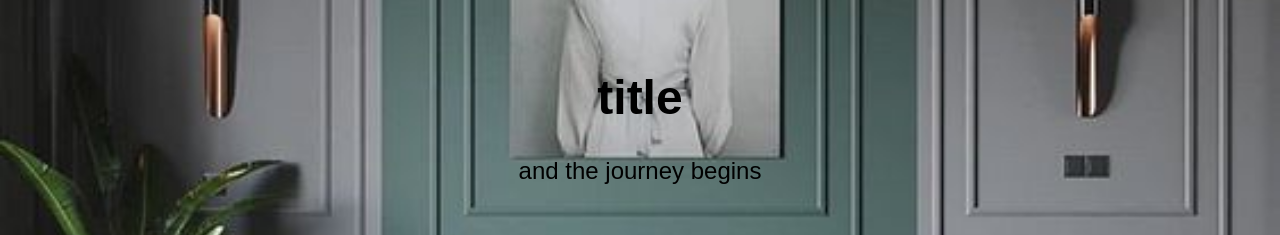
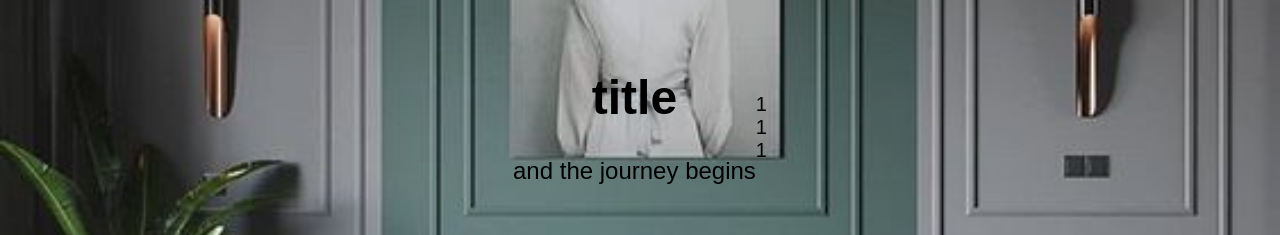
Before and after one commit to rhythm1124/Abode, a React (Create React App) app: page / in a window 1280 px wide. Shown: the part 368-603 px from the top of the page. Built offline with nearby package versions, Linux system fonts and the light colour scheme; the HTML template or start-up script is replaced by a standard one.

Commit message:
Update main.js

```diff
--- a/src/components/main.js
+++ b/src/components/main.js
@@ -6,12 +6,16 @@ function Main () {
     return (
         <div className="main">
             <div className="main_container">
-                <div className="overlay">
                     <div className="content">
                         <h1>title</h1>
                         <p>and the journey begins</p>
                     </div>
-                </div>
+            </div>
+
+            <div classname="grid-containter">
+                <div className="grid-item">1</div>
+                <div className="grid-item">1</div>
+                <div className="grid-item">1</div>
             </div>
 
         </div>
```
